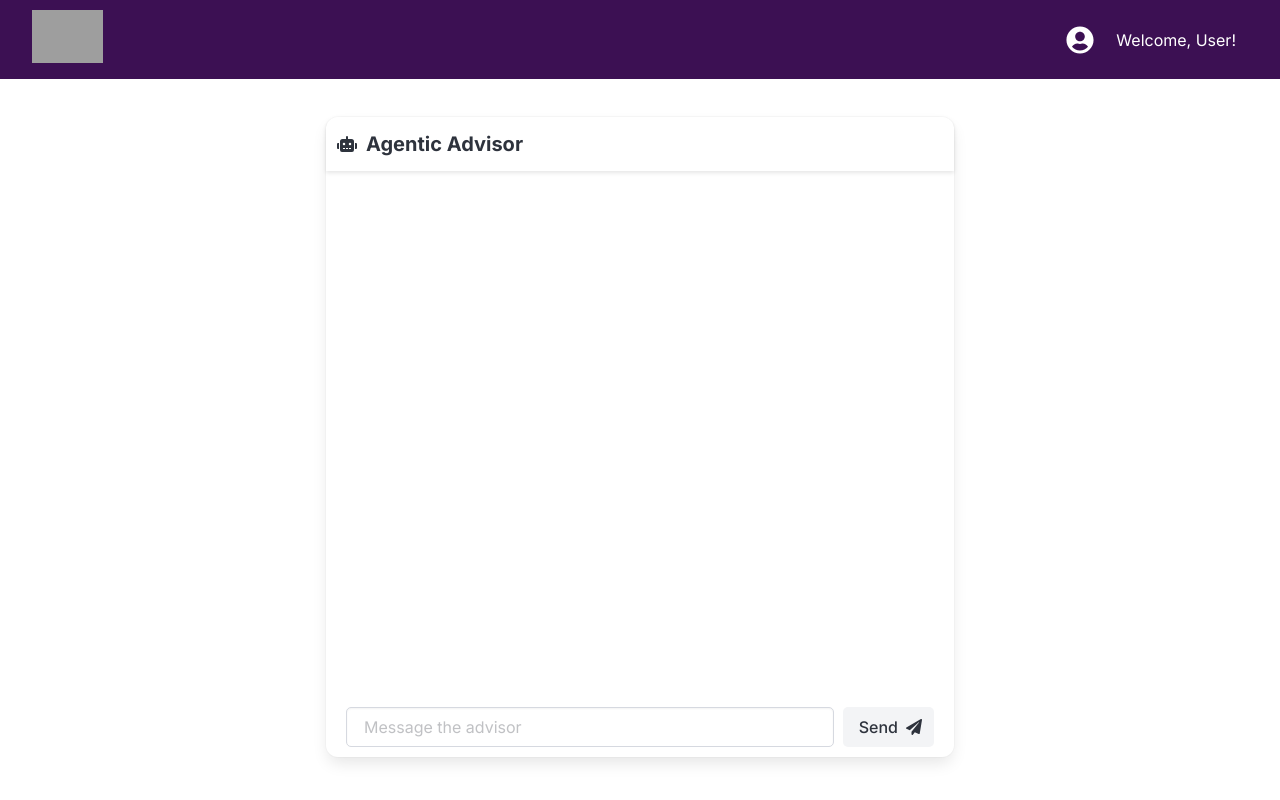
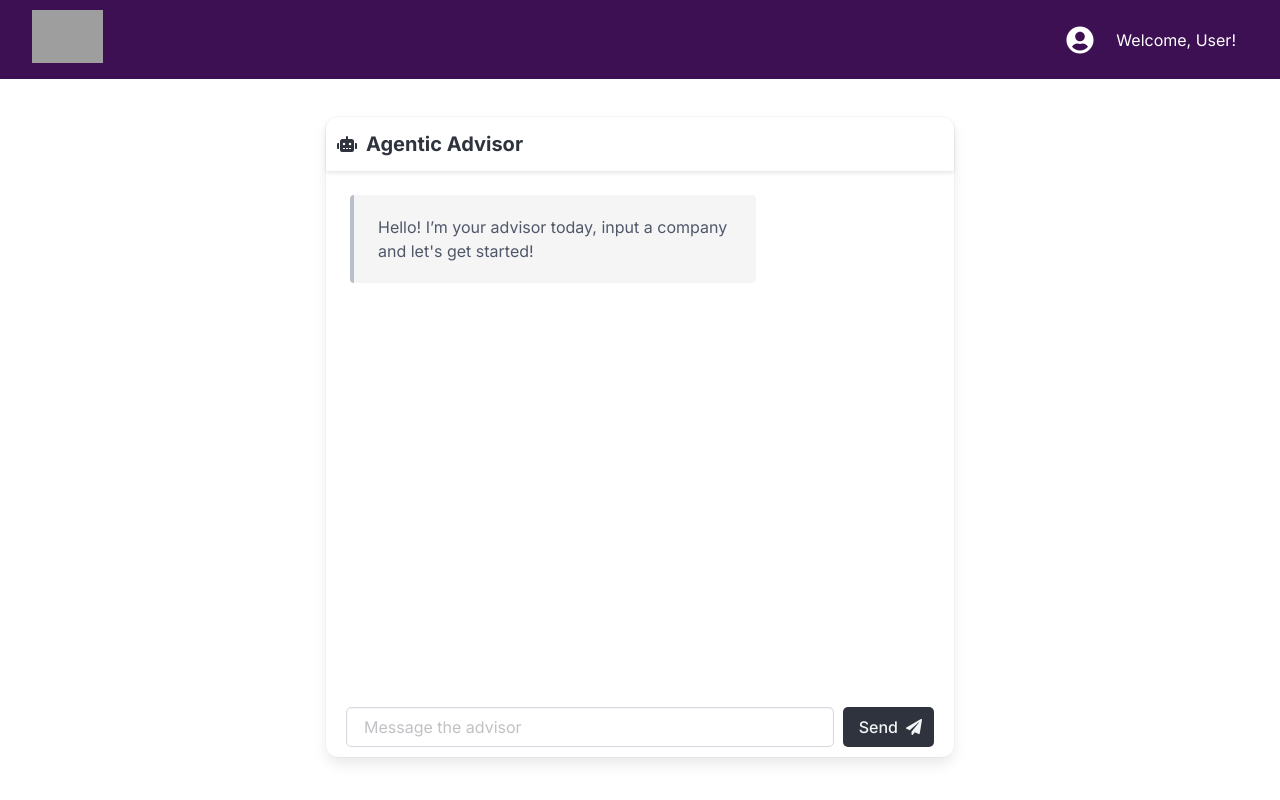
Before and after one commit to kyryl-lebedin/durhack-2024, a Django app: page / in a window 1280 px wide. Run offline with Django 5.2, Linux system fonts and the light colour scheme; grey boxes are pictures that could not be loaded.

Commit message:
updated frontend

```diff
--- a/atom_bank/chatbot/templates/chatbot/chat.html
+++ b/atom_bank/chatbot/templates/chatbot/chat.html
@@ -14,6 +14,13 @@
             </header>
             <div class="card-content" id="chat-box" style="flex: 1; overflow-y: auto; padding-bottom: 15px;">
                 <!-- Chat messages will appear here -->
+                <div class="bot-message mb-2">
+                    <div class="message is-light is-inline-block">
+                        <div class="message-body">
+                            Hello! I’m your advisor today, input a company and let's get started!
+                        </div>
+                    </div>
+                </div>
             </div>
 
             <footer class="card-footer" style="border: none; padding: 10px 20px;">
@@ -23,7 +30,7 @@
                         <input type="text" id="message-input" name="message" class="input is-rounded" placeholder="Message the advisor" autocomplete="off" style="border-radius: 5px; width: 98%;">
                     </div>
                     <div class="control">
-                        <button type="submit" id="send-button" class="button is-light" style="border-radius: 5px;">
+                        <button type="submit" id="send-button" class="button is-dark" style="border-radius: 5px;">
                             <span>Send</span>
                             <span class="icon is-small">
                                 <i class="fas fa-paper-plane"></i>
```
